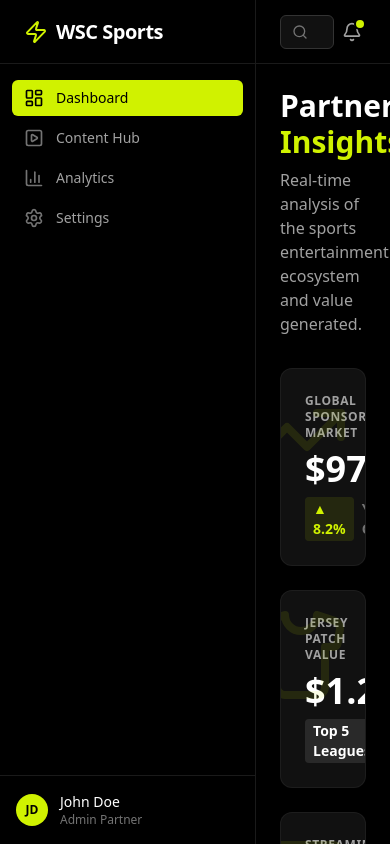
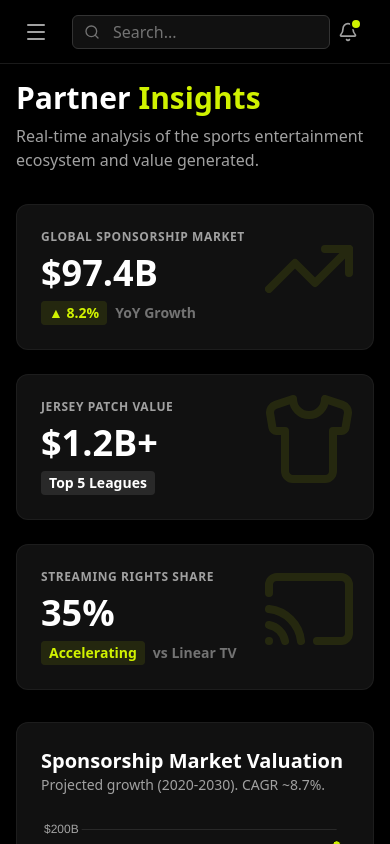
Before and after one commit to itaivelt/WSC_Sports, a Next.js app: page /WSC_Sports/ in a window 390 px wide. Built offline with nearby package versions, Linux system fonts and the light colour scheme.

Commit message:
Implement mobile responsiveness: Sidebar overflow, Header toggle, and refined layouts

```diff
--- a/app/(app)/layout.tsx
+++ b/app/(app)/layout.tsx
@@ -1,17 +1,51 @@
+"use client";
+
+import { useState } from "react";
 import { Sidebar } from "@/components/layout/Sidebar";
 import { Header } from "@/components/layout/Header";
+import { X } from "lucide-react";
 
 export default function AppLayout({
     children,
 }: {
     children: React.ReactNode;
 }) {
+    const [sidebarOpen, setSidebarOpen] = useState(false);
+
     return (
         <div className="flex h-screen overflow-hidden bg-black">
-            <Sidebar />
+            {/* Desktop Sidebar */}
+            <Sidebar className="hidden lg:flex" />
+
+            {/* Mobile Sidebar Overlay */}
+            {sidebarOpen && (
+                <div className="fixed inset-0 z-50 lg:hidden">
+                    {/* Backdrop */}
+                    <div
+                        className="fixed inset-0 bg-black/80 backdrop-blur-sm"
+                        onClick={() => setSidebarOpen(false)}
+                    />
+
+                    {/* Sidebar Container */}
+                    <div className="fixed inset-y-0 left-0 w-64 bg-black shadow-xl animate-in slide-in-from-left duration-300">
+                        <div className="absolute top-0 right-0 -mr-12 pt-4">
+                            <button
+                                type="button"
+                                className="ml-1 flex h-10 w-10 items-center justify-center rounded-full focus:outline-none focus:ring-2 focus:ring-inset focus:ring-white"
+                                onClick={() => setSidebarOpen(false)}
+                            >
+                                <span className="sr-only">Close sidebar</span>
+                                <X className="h-6 w-6 text-white" aria-hidden="true" />
+                            </button>
+                        </div>
+                        <Sidebar onClose={() => setSidebarOpen(false)} className="w-full border-none" />
+                    </div>
+                </div>
+            )}
+
             <div className="flex flex-col flex-1 overflow-hidden">
-                <Header />
-                <main className="flex-1 overflow-y-auto p-6 scrollbar-hide">
+                <Header onMenuClick={() => setSidebarOpen(true)} />
+                <main className="flex-1 overflow-y-auto p-4 md:p-6 scrollbar-hide">
                     {children}
                 </main>
             </div>
--- a/components/hub/ContentHero.tsx
+++ b/components/hub/ContentHero.tsx
@@ -18,25 +18,25 @@
             </div>
 
             {/* Content */}
-            <div className="absolute bottom-0 left-0 p-8 md:p-16 max-w-2xl">
-                <div className="flex items-center gap-2 mb-4">
+            <div className="absolute bottom-0 left-0 p-4 md:p-16 max-w-2xl w-full">
+                <div className="flex items-center gap-2 mb-2 md:mb-4">
                     <span className="bg-[#d0f200] text-black text-xs font-bold px-2 py-0.5 rounded uppercase">Featured</span>
                     <span className="text-neutral-300 text-sm font-medium">Premier League • 2024</span>
                 </div>
-                <h1 className="text-4xl md:text-6xl font-extrabold text-white mb-4 leading-tight">
+                <h1 className="text-3xl md:text-6xl font-extrabold text-white mb-2 md:mb-4 leading-tight">
                     Manchester City <br /> vs Liverpool
                 </h1>
-                <p className="text-neutral-300 text-lg mb-8 line-clamp-2">
+                <p className="text-neutral-300 text-sm md:text-lg mb-4 md:mb-8 line-clamp-2 hidden md:block">
                     Experience the intensity of the title race decider.
                     Includes exclusive multi-angle replays and AI-generated player tracking analysis.
                 </p>
-                <div className="flex items-center gap-4">
-                    <button className="bg-[#d0f200] hover:bg-[#badd00] text-black px-8 py-3 rounded-md font-bold text-lg flex items-center transition-all hover:scale-105">
-                        <Play className="w-5 h-5 mr-2 fill-current" />
+                <div className="flex flex-col sm:flex-row items-stretch sm:items-center gap-3 md:gap-4">
+                    <button className="bg-[#d0f200] hover:bg-[#badd00] text-black px-4 md:px-8 py-2 md:py-3 rounded-md font-bold text-sm md:text-lg flex items-center justify-center transition-all hover:scale-105">
+                        <Play className="w-4 h-4 md:w-5 md:h-5 mr-2 fill-current" />
                         Play Now
                     </button>
-                    <button className="bg-neutral-800/80 hover:bg-neutral-700 text-white px-8 py-3 rounded-md font-bold text-lg flex items-center backdrop-blur-sm transition-all hover:scale-105">
-                        <Info className="w-5 h-5 mr-2" />
+                    <button className="bg-neutral-800/80 hover:bg-neutral-700 text-white px-4 md:px-8 py-2 md:py-3 rounded-md font-bold text-sm md:text-lg flex items-center justify-center backdrop-blur-sm transition-all hover:scale-105">
+                        <Info className="w-4 h-4 md:w-5 md:h-5 mr-2" />
                         More Info
                     </button>
                 </div>
--- a/components/hub/ContentRow.tsx
+++ b/components/hub/ContentRow.tsx
@@ -45,7 +45,7 @@
 
                 <div
                     ref={rowRef}
-                    className="flex gap-4 overflow-x-auto scrollbar-hide px-6 md:px-12 pb-8 pt-2 scroll-smooth"
+                    className="flex gap-4 overflow-x-auto scrollbar-hide px-4 md:px-12 pb-8 pt-2 scroll-smooth"
                 >
                     {assets.map((asset) => (
                         <div
--- a/components/layout/Header.tsx
+++ b/components/layout/Header.tsx
@@ -1,11 +1,17 @@
 "use client";
 
-import { Search, Bell } from "lucide-react";
+import { Search, Bell, Menu } from "lucide-react";
 
-export function Header() {
+export function Header({ onMenuClick }: { onMenuClick?: () => void }) {
     return (
         <header className="h-16 border-b border-[#1a1a1a] bg-black/80 backdrop-blur-md flex items-center justify-between px-6 sticky top-0 z-50">
-            <div className="flex items-center flex-1">
+            <div className="flex items-center flex-1 gap-4">
+                <button
+                    onClick={onMenuClick}
+                    className="p-2 -ml-2 rounded-md text-neutral-400 hover:text-white hover:bg-[#1a1a1a] lg:hidden"
+                >
+                    <Menu className="h-6 w-6" />
+                </button>
                 <div className="relative w-full max-w-md">
                     <div className="absolute inset-y-0 left-0 pl-3 flex items-center pointer-events-none">
                         <Search className="h-4 w-4 text-neutral-500" />
@@ -13,7 +19,7 @@
                     <input
                         type="text"
                         className="block w-full pl-10 pr-3 py-1.5 border border-[#333] rounded-md leading-5 bg-[#111] text-white placeholder-neutral-500 focus:outline-none focus:bg-black focus:ring-1 focus:ring-[#d0f200] focus:border-[#d0f200] sm:text-sm transition-colors"
-                        placeholder="Search highlights, players, or games..."
+                        placeholder="Search..."
                     />
                 </div>
             </div>
--- a/components/layout/Sidebar.tsx
+++ b/components/layout/Sidebar.tsx
@@ -12,11 +12,11 @@
     { name: "Settings", href: "/settings", icon: Settings },
 ];
 
-export function Sidebar() {
+export function Sidebar({ className, onClose }: { className?: string; onClose?: () => void }) {
     const pathname = usePathname();
 
     return (
-        <div className="flex h-full w-64 flex-col bg-black border-r border-[#1a1a1a]">
+        <div className={cn("flex h-full w-64 flex-col bg-black border-r border-[#1a1a1a]", className)}>
             <div className="flex h-16 items-center px-6 border-b border-[#1a1a1a]">
                 <Zap className="h-6 w-6 text-[#d0f200] mr-2" />
                 <span className="text-xl font-bold text-white tracking-tight">WSC Sports</span>
@@ -28,6 +28,7 @@
                         <Link
                             key={item.name}
                             href={item.href}
+                            onClick={onClose}
                             className={cn(
                                 "group flex items-center px-3 py-2 text-sm font-medium rounded-md transition-colors",
                                 isActive
```
